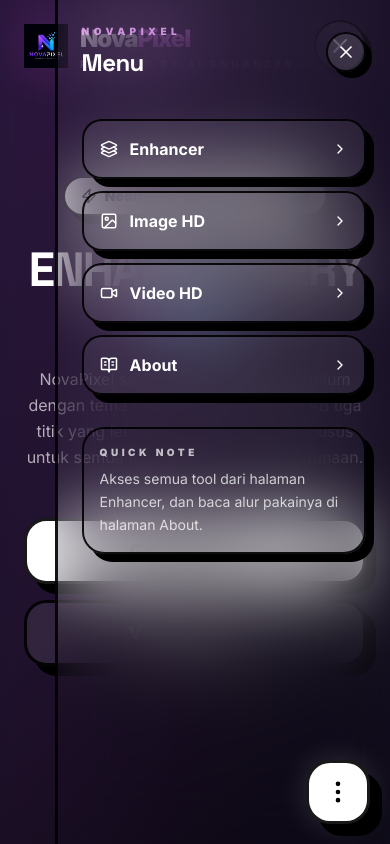
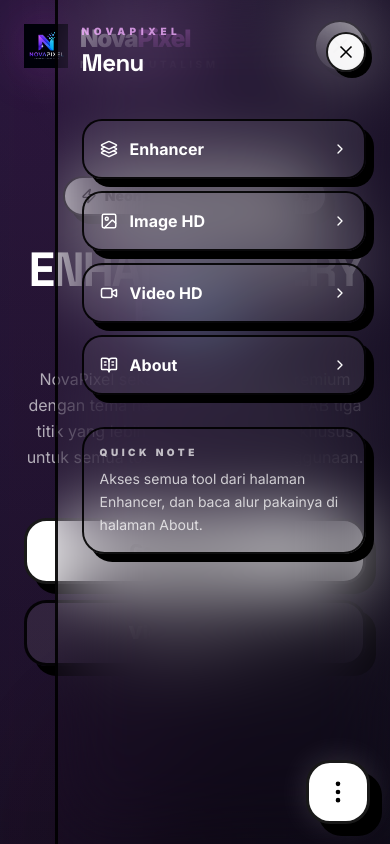
Before and after one commit to XZEERH/NovaPixel, a Next.js app: page / in a window 390 px wide. Both pictures are taken after a click on the button 340 px from the left and 46 px from the top of the page. Shown: the top 844 px of the page. Built offline with nearby package versions, Linux system fonts and the light colour scheme.

Commit message:
Add files via upload

```diff
--- a/components/Navbar/index.tsx
+++ b/components/Navbar/index.tsx
@@ -63,7 +63,7 @@
               Nova<span className="text-fuchsia-400">Pixel</span>
             </span>
             <span className="mt-1 block text-[10px] font-bold uppercase tracking-[0.35em] text-white/45">
-              Powered By AI Enhancer
+              Neon Brutalism
             </span>
           </div>
         </Link>
@@ -99,7 +99,7 @@
 
         <button
           onClick={() => setIsOpen((v) => !v)}
-          className="rounded-full border-2 border-black/90 bg-white/[0.08] p-3 text-white shadow-[6px_6px_0_#000] transition-transform hover:-translate-y-0.5 md:hidden"
+          className="rounded-full border-2 border-black/90 bg-white/95 p-3 text-black shadow-[6px_6px_0_#000] transition-transform hover:-translate-y-0.5 md:hidden"
           aria-label="Open menu"
         >
           {isOpen ? <X size={24} /> : <Menu size={24} />}
@@ -124,7 +124,7 @@
               </div>
               <button
                 onClick={() => setIsOpen(false)}
-                className="rounded-full border-2 border-black/90 bg-white/10 p-2 shadow-[6px_6px_0_#000]"
+                className="rounded-full border-2 border-black/90 bg-white/95 p-2 text-black shadow-[6px_6px_0_#000]"
                 aria-label="Close menu"
               >
                 <X size={20} />
```
